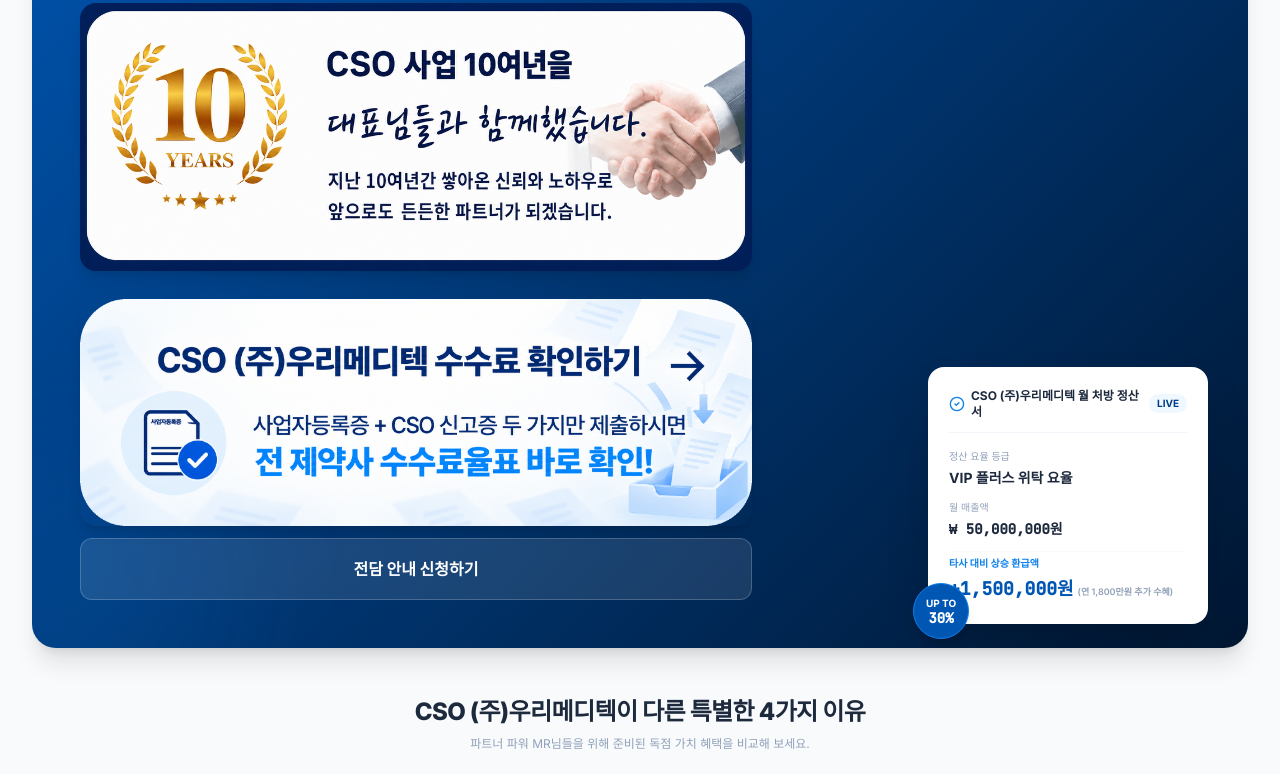
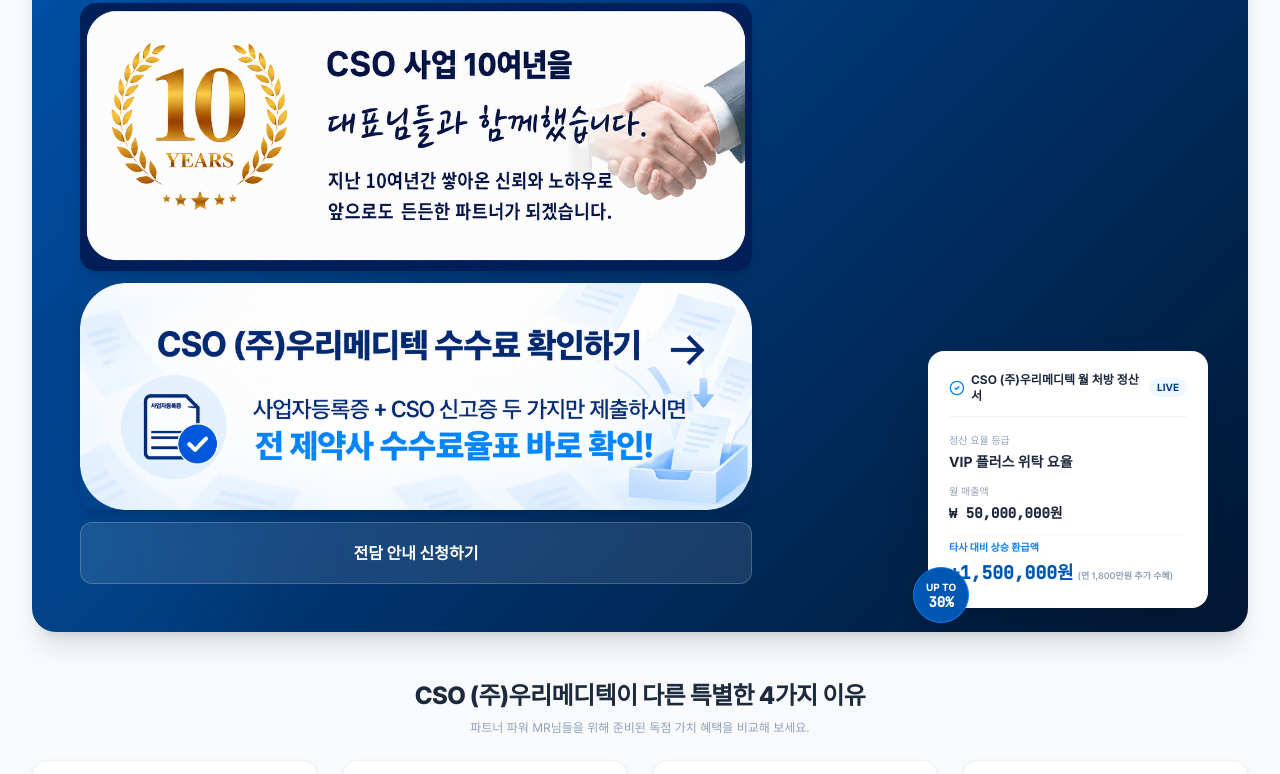
Before and after one commit to musanglu70-tech/app, a React (Vite) app: page / in a window 1280 px wide. Shown: the part 509-1283 px from the top of the page. Built offline with nearby package versions, Linux system fonts and the light colour scheme.

Commit message:
update site

```diff
--- a/src/components/MainLanding.tsx
+++ b/src/components/MainLanding.tsx
@@ -93,7 +93,7 @@
           </div>
 
           {/* Interactive CTA Trigger */}
-          <div className="pt-1 flex flex-col gap-3">
+          <div className="-mt-3 flex flex-col gap-3">
             <button
               id="hero-go-calc"
               type="button"
```
